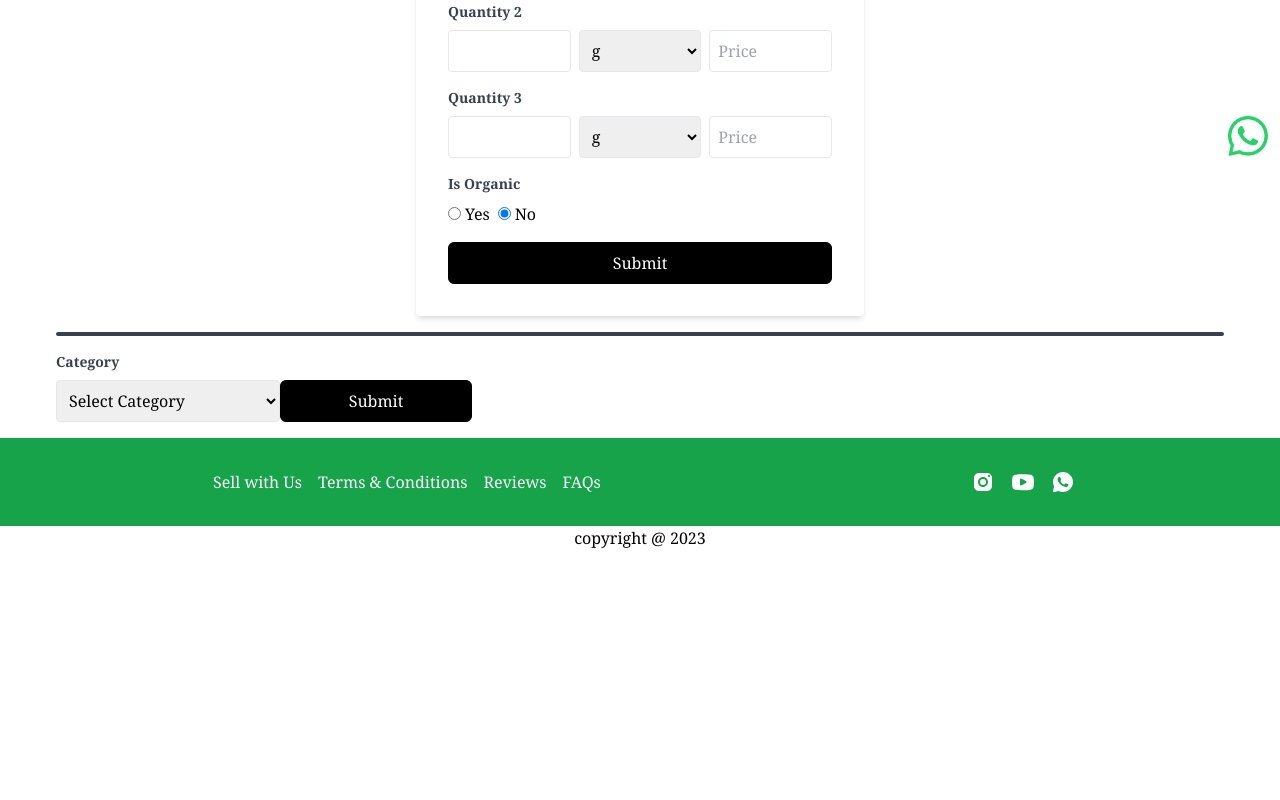
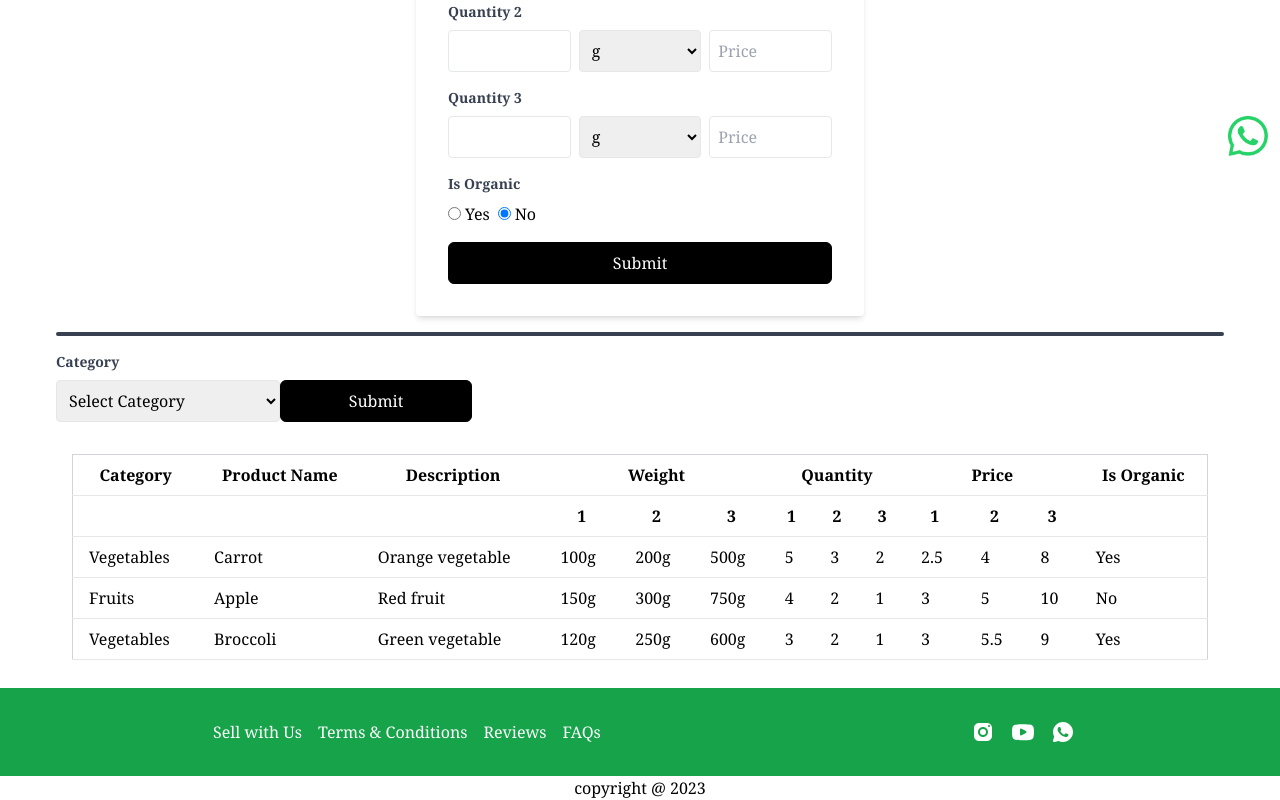
Before and after one commit to GayathriCodes2/THENNAVAN-UI, a Next.js app: page /admin in a window 1280 px wide. Shown: the part 576-1376 px from the top of the page. Before the commit the page ends 1126 px from the top, so only its background shows below. Built offline with nearby package versions, Linux system fonts and the light colour scheme; sample sign-in values are in the browser's storage.

Commit message:
created admin page category table

```diff
--- a/app/admin/page.jsx
+++ b/app/admin/page.jsx
@@ -26,6 +26,55 @@ const AdminPage = () => {
   const [isOrganic, setIsOrganic] = useState(false);
   const [successMessage, setSuccessMessage] = useState('');
   const [showPopup, setShowPopup] = useState(false);
+
+  const products = [
+    {
+      category: 'Vegetables',
+      name: 'Carrot',
+      description: 'Orange vegetable',
+      weight1: '100g',
+      quantity1: 5,
+      price1: 2.5,
+      weight2: '200g',
+      quantity2: 3,
+      price2: 4.0,
+      weight3: '500g',
+      quantity3: 2,
+      price3: 8.0,
+      isOrganic: true,
+    },
+    {
+      category: 'Fruits',
+      name: 'Apple',
+      description: 'Red fruit',
+      weight1: '150g',
+      quantity1: 4,
+      price1: 3.0,
+      weight2: '300g',
+      quantity2: 2,
+      price2: 5.0,
+      weight3: '750g',
+      quantity3: 1,
+      price3: 10.0,
+      isOrganic: false,
+    },
+    // Add more sample data with duplicates
+    {
+      category: 'Vegetables',
+      name: 'Broccoli',
+      description: 'Green vegetable',
+      weight1: '120g',
+      quantity1: 3,
+      price1: 3.0,
+      weight2: '250g',
+      quantity2: 2,
+      price2: 5.5,
+      weight3: '600g',
+      quantity3: 1,
+      price3: 9.0,
+      isOrganic: true,
+    },
+  ];
 
   const handleImageChange = (e) => {
     const selectedImage = e.target.files[0];
@@ -309,6 +358,61 @@ const AdminPage = () => {
 
       </div>
 
+      <div className="container mx-auto p-4">
+      <table className="min-w-full bg-white border border-gray-300">
+        <thead>
+          <tr>
+            <th className="py-2 px-4 border-b">Category</th>
+            <th className="py-2 px-4 border-b">Product Name</th>
+            <th className="py-2 px-4 border-b">Description</th>
+            <th className="py-2 px-4 border-b" colSpan="3">
+              Weight
+            </th>
+            <th className="py-2 px-4 border-b" colSpan="3">
+              Quantity
+            </th>
+            <th className="py-2 px-4 border-b" colSpan="3">
+              Price
+            </th>
+            <th className="py-2 px-4 border-b">Is Organic</th>
+          </tr>
+          <tr>
+            <th className="py-2 px-4 border-b"></th>
+            <th className="py-2 px-4 border-b"></th>
+            <th className="py-2 px-4 border-b"></th>
+            <th className="py-2 px-4 border-b">1</th>
+            <th className="py-2 px-4 border-b">2</th>
+            <th className="py-2 px-4 border-b">3</th>
+            <th className="py-2 px-4 border-b">1</th>
+            <th className="py-2 px-4 border-b">2</th>
+            <th className="py-2 px-4 border-b">3</th>
+            <th className="py-2 px-4 border-b">1</th>
+            <th className="py-2 px-4 border-b">2</th>
+            <th className="py-2 px-4 border-b">3</th>
+            <th className="py-2 px-4 border-b"></th>
+          </tr>
+        </thead>
+        <tbody>
+          {products.map((product, index) => (
+            <tr key={index}>
+              <td className="py-2 px-4 border-b">{product.category}</td>
+              <td className="py-2 px-4 border-b">{product.name}</td>
+              <td className="py-2 px-4 border-b">{product.description}</td>
+              <td className="py-2 px-4 border-b">{product.weight1}</td>
+              <td className="py-2 px-4 border-b">{product.weight2}</td>
+              <td className="py-2 px-4 border-b">{product.weight3}</td>
+              <td className="py-2 px-4 border-b">{product.quantity1}</td>
+              <td className="py-2 px-4 border-b">{product.quantity2}</td>
+              <td className="py-2 px-4 border-b">{product.quantity3}</td>
+              <td className="py-2 px-4 border-b">{product.price1}</td>
+              <td className="py-2 px-4 border-b">{product.price2}</td>
+              <td className="py-2 px-4 border-b">{product.price3}</td>
+              <td className="py-2 px-4 border-b">{product.isOrganic ? 'Yes' : 'No'}</td>
+            </tr>
+          ))}
+        </tbody>
+      </table>
+    </div>
     </div>
   );
 }
```
